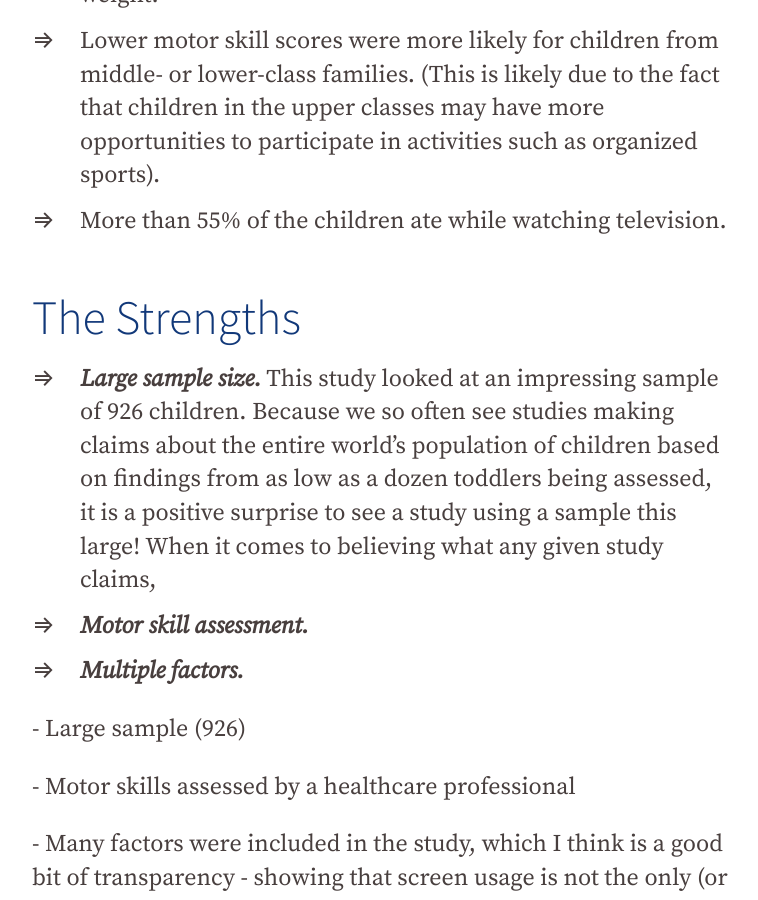
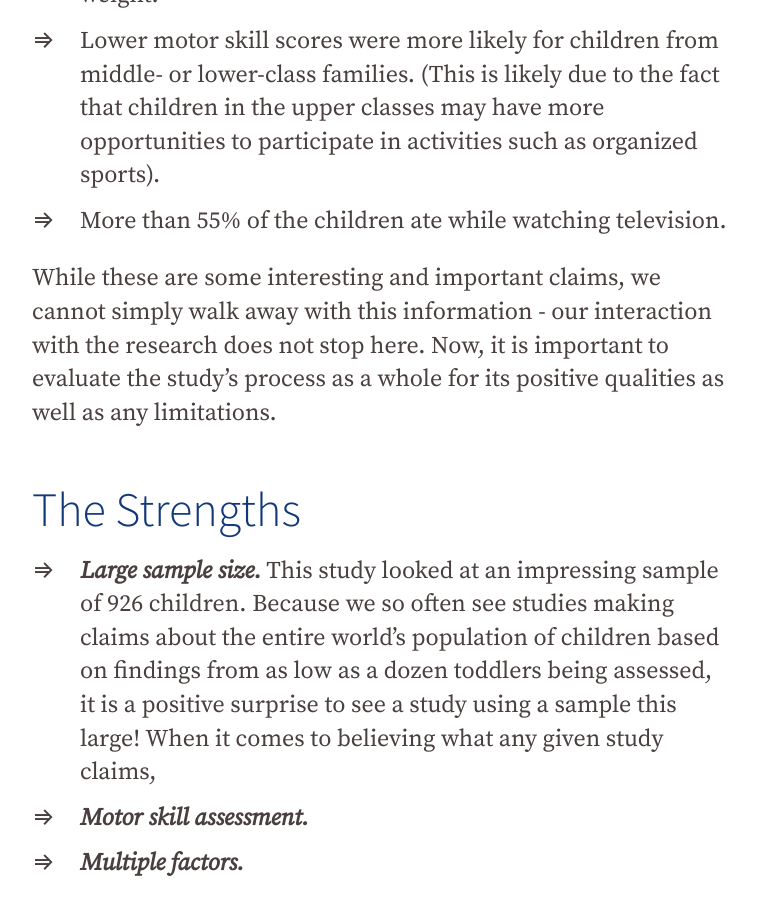
Before and after one commit to famliy-screen-time/familyscreentime.ca, a Jekyll site: the page built from _posts/2020-06-15-st-bp.md, in a window 1280 px wide and 900 px high, scrolled down 1874 px. Shown: the whole window, without its empty margins (56-814 px from the left). Built offline with Jekyll 4.4.1, drawn with Linux system fonts in a browser that asks for light colours; nearby versions of some CDN libraries.

Commit message:
Update Blog “2020-06-15-st-bp”

```diff
--- a/_posts/2020-06-15-st-bp.md
+++ b/_posts/2020-06-15-st-bp.md
@@ -26,15 +26,13 @@ A number of interesting findings emerged in this study, including the following:
 * Lower motor skill scores were more likely for children from middle- or lower-class families. (This is likely due to the fact that children in the upper classes may have more opportunities to participate in activities such as organized sports).
 * More than 55% of the children ate while watching television.
 
-
+While these are some interesting and important claims, we cannot simply walk away with this information - our interaction with the research does not stop here. Now, it is important to evaluate the study's process as a whole for its positive qualities as well as any limitations.
 
 # The Strengths
 
 * ***Large sample size.*** This study looked at an impressing sample of 926 children. Because we so often see studies making claims about the entire world's population of children based on findings from as low as a dozen toddlers being assessed, it is a positive surprise to see a study using a sample this large! When it comes to believing what any given study claims,
 * ***Motor skill assessment.***
 * ***Multiple factors.***
-
-
 
 \- Large sample (926)
 
@@ -53,8 +51,6 @@ A number of interesting findings emerged in this study, including the following:
 
 \- Motor skills dichotomized - why not continuous?
 
-
-
 # The Takeaways
 
  "excessive exposure to sedentary behaviours (e.g. screen media use)", - here he authors seem to equate sedentary behaviour to screen use, assuming that the two are one and the same.
```
